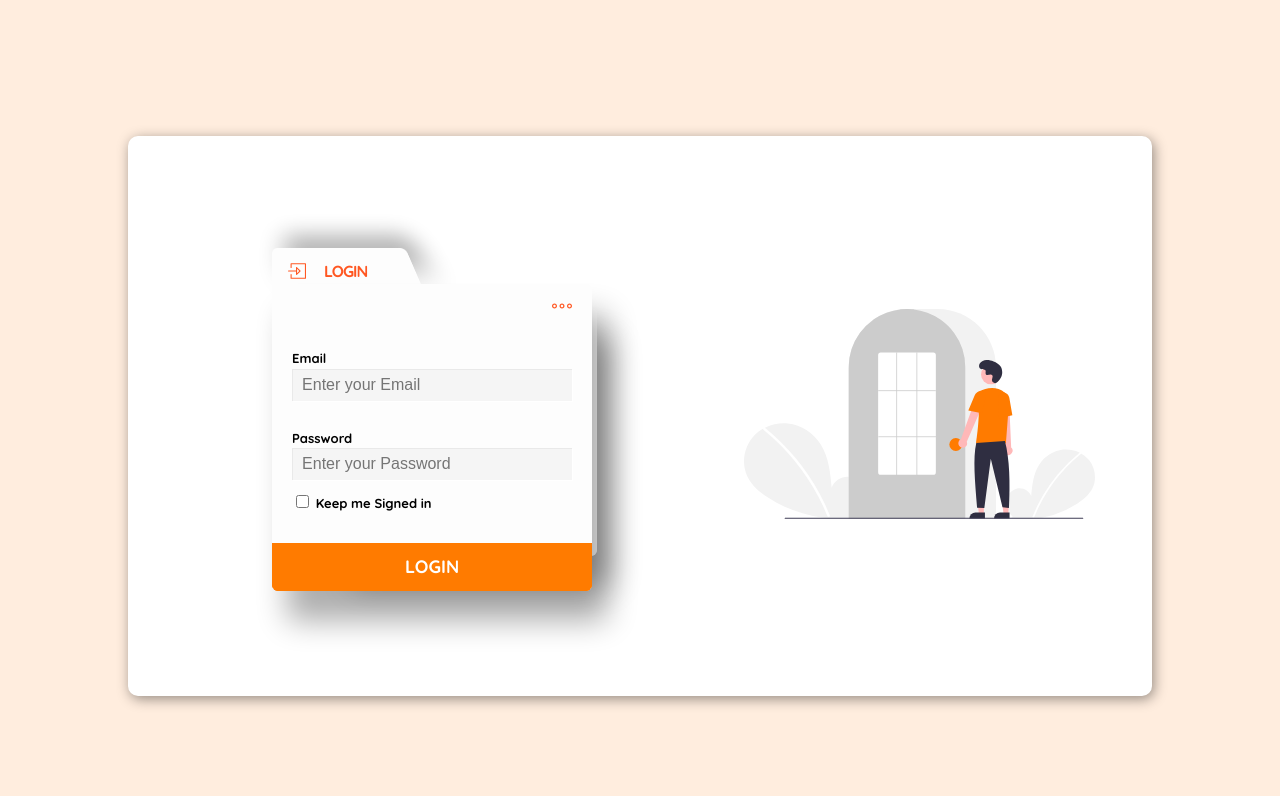
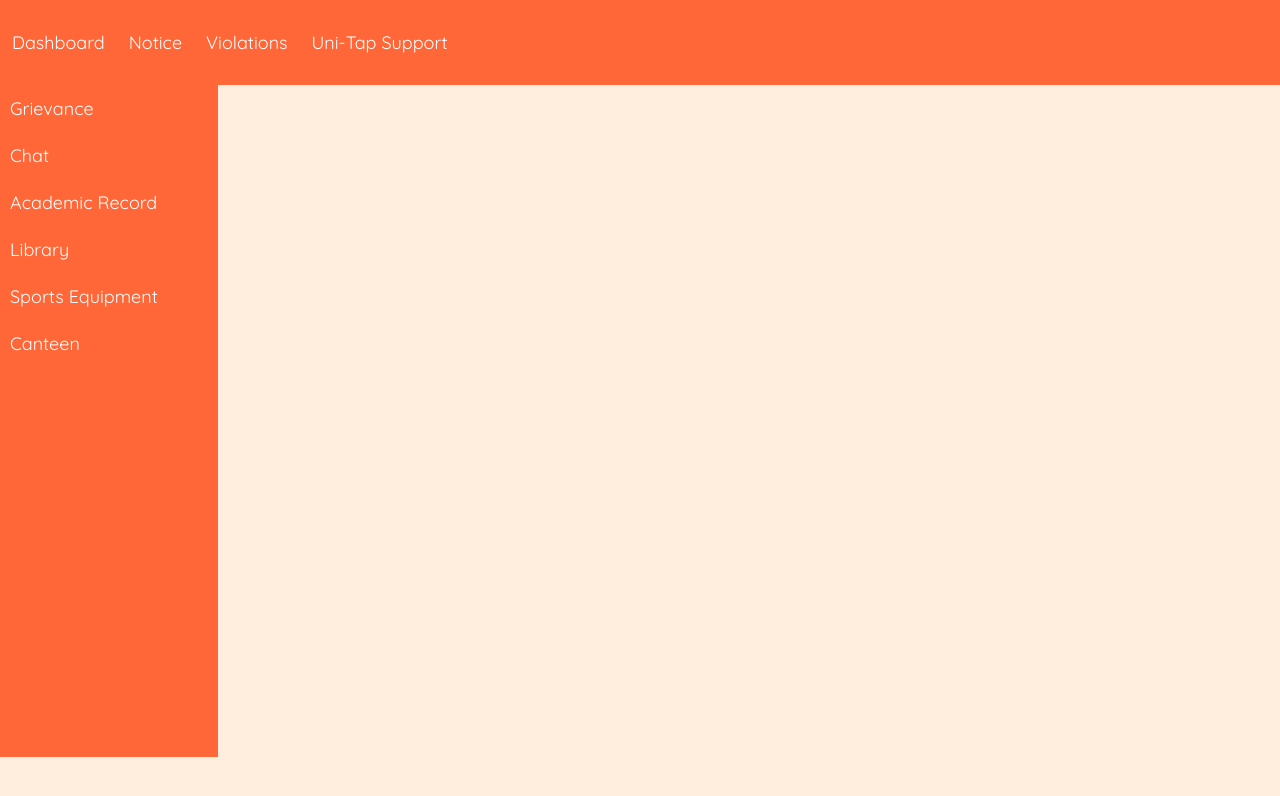
Before and after one commit to UniTap/Uni-Tap2, a React (Create React App) app in the folder unitap-portal/: page /HomePage in a window 1280 px wide. Shown: the top 796 px of the page. Built offline with nearby package versions, Linux system fonts and the light colour scheme.

Commit message:
Initializing Home-Page

```diff
--- a/unitap-portal/package.json
+++ b/unitap-portal/package.json
@@ -3,13 +3,17 @@
   "version": "0.1.0",
   "private": true,
   "dependencies": {
+    "@material-ui/icons": "^4.11.2",
     "@testing-library/jest-dom": "^5.14.1",
     "@testing-library/react": "^11.2.7",
     "@testing-library/user-event": "^12.8.3",
+    "bootstrap": "^5.1.0",
     "jquery": "^3.6.0",
     "react": "^17.0.2",
+    "react-bootstrap": "^2.0.0-beta.6",
     "react-dom": "^17.0.2",
     "react-router-dom": "^5.2.1",
+    "react-script": "^2.0.5",
     "react-scripts": "4.0.3",
     "web-vitals": "^1.1.2"
   },
--- a/unitap-portal/src/App.js
+++ b/unitap-portal/src/App.js
@@ -1,12 +1,18 @@
 import './App.css';
 import LoginPage from './LoginPage';
-import { BrowserRouter, Route, Link } from "react-router-dom"
+import HomePage from './HomePage';
+import { BrowserRouter as Router, Route, Switch, Link } from "react-router-dom"
 
 function App() {
   return (
     <div className="App">
-      <LoginPage/>
-      {/* <Glass/> */}
+      <Router>
+        <Switch>
+          <Route path="/" component={ LoginPage } exact/>
+          <Route path="/HomePage" component={ HomePage } exact/>
+        </Switch>
+      </Router>
+      {/* <LoginPage/> */}
     </div>
   );
 }
--- /dev/null
+++ b/unitap-portal/src/HomePage.css
@@ -0,0 +1,13 @@
+:root {
+    --color-white: #fff;
+}
+
+.HomePage {
+    width: 100%;
+    margin: 0;
+    padding: 0;
+}
+
+.content {
+    flex: 0.6;
+}
--- /dev/null
+++ b/unitap-portal/src/HomePage.js
@@ -0,0 +1,17 @@
+import React from 'react'
+import "./HomePage.css"
+import Navbar from "./Navbar"
+import { BrowserRouter as Router, Route, Switch, Link } from "react-router-dom"
+
+function HomePage() {
+  return (
+    <div className="HomePage">
+      <Navbar/>
+      <div className="content">
+
+      </div>
+    </div>
+  )
+}
+
+export default HomePage
--- a/unitap-portal/src/LoginPage.css
+++ b/unitap-portal/src/LoginPage.css
@@ -18,6 +18,7 @@
     box-shadow: #0000006b 2px 3px 13px;
 }
 
+
 /*--------------------
 General Style
 ---------------------*/
@@ -30,7 +31,6 @@ General Style
 
 body,
 html {
-  height: 100%;
     font-family: "Quicksand", sans-serif;
     -webkit-font-smoothing: antialiased;
     -moz-osx-font-smoothing: grayscale;
@@ -46,6 +46,7 @@ body {
     /* background: linear-gradient(135deg, rgba(30, 29, 31, 1) 0%, rgba(223, 64, 90, 1) 100%); */
     /* filter: progid: DXImageTransform.Microsoft.gradient( startColorstr='#1e1d1f', endColorstr='#df405a', GradientType=1); */
 }
+
 
 /*--------------------
 Text
@@ -67,6 +68,7 @@ h3 {
     color: #032942;
     text-align: right;
 }
+
 
 /*--------------------
 Icons
@@ -122,6 +124,7 @@ Icons
     background-repeat: no-repeat;
     background-position: center;
 }
+
 
 /*--------------------
 Login Box
@@ -221,6 +224,7 @@ Login Box
     position: relative;
     border-top: 1px solid rgba(255, 255, 255, 0.3);
 }
+
 
 /*--------------------
 Form
@@ -334,12 +338,9 @@ input[type="password"] {
     font-size: 16px;
     font-weight: 400;
     float: left;
-  -webkit-box-shadow: inset 1px 1px 0px rgba(0, 0, 0, 0.05),
-    1px 1px 0px rgba(255, 255, 255, 1);
-  -moz-box-shadow: inset 1px 1px 0px rgba(0, 0, 0, 0.05),
-    1px 1px 0px rgba(255, 255, 255, 1);
-  box-shadow: inset 1px 1px 0px rgba(0, 0, 0, 0.05),
-    1px 1px 0px rgba(255, 255, 255, 1);
+    -webkit-box-shadow: inset 1px 1px 0px rgba(0, 0, 0, 0.05), 1px 1px 0px rgba(255, 255, 255, 1);
+    -moz-box-shadow: inset 1px 1px 0px rgba(0, 0, 0, 0.05), 1px 1px 0px rgba(255, 255, 255, 1);
+    box-shadow: inset 1px 1px 0px rgba(0, 0, 0, 0.05), 1px 1px 0px rgba(255, 255, 255, 1);
 }
 
 input[type="text"]:focus,
@@ -389,6 +390,7 @@ p.field span.i {
     animation: bounceIn 0.6s linear;
 }
 
+
 /*--------------------
 Transitions
 ---------------------*/
--- a/unitap-portal/src/LoginPage.js
+++ b/unitap-portal/src/LoginPage.js
@@ -1,7 +1,7 @@
 import React from 'react'
 import $ from 'jquery'
 import "./LoginPage.css"
-import loginImg from "./loginImg.svg"
+import loginImg from "./LoginImg.svg"
 
 function LoginPage() {
 
--- /dev/null
+++ b/unitap-portal/src/Navbar.css
@@ -0,0 +1,48 @@
+:root {
+    --color-white: #fff;
+    --color-darkOrange: #ff5622e1;
+}
+
+.horizontalList {
+    list-style-type: none;
+    margin: 0;
+    padding: 31px 0;
+    background-color: var(--color-darkOrange);
+}
+
+.horizontal-navs {
+    display: inline;
+    padding: 5px 12px;
+    font-weight: 500;
+    font-size: 18px;
+    color: var(--color-white);
+}
+
+.Pagedivide {
+    display: flex;
+}
+
+.verticalBar {
+    flex: 0.4;
+}
+
+.verticalList {
+    list-style-type: none;
+    margin: 0;
+    padding: 0;
+    width: 150px;
+    background-color: var(--color-darkOrange);
+    height: 84vh;
+    width: 17%;
+}
+
+.vertical-navs {
+    display: block;
+    color: #000;
+    padding: 8px 16px;
+    text-decoration: none;
+    font-weight: 500;
+    font-size: 18px;
+    color: var(--color-white);
+    padding: 12px 10px;
+}
--- /dev/null
+++ b/unitap-portal/src/Navbar.js
@@ -0,0 +1,38 @@
+import React from 'react'
+import "./Navbar.css"
+import HelpOutlineIcon from '@material-ui/icons/HelpOutline';
+import ForumIcon from '@material-ui/icons/Forum';
+import EqualizerIcon from '@material-ui/icons/Equalizer';
+import LibraryBooksIcon from '@material-ui/icons/LibraryBooks';
+import SportsBaseballIcon from '@material-ui/icons/SportsBaseball';
+import FastfoodIcon from '@material-ui/icons/Fastfood';
+
+function Navbar() {
+  return (
+    <div>
+      <div className="horizontalBar">
+        <ul className="horizontalList">
+          <li className="horizontal-navs">Dashboard</li>
+          <li className="horizontal-navs">Notice</li>
+          <li className="horizontal-navs">Violations</li>
+          <li className="horizontal-navs">Uni-Tap Support</li>
+        </ul>
+      </div>
+
+      <div className="Pagedivde">
+        <div className="verticalBar">
+          <ul className="verticalList">
+            <li className="vertical-navs">Grievance</li>
+            <li className="vertical-navs">Chat</li>
+            <li className="vertical-navs">Academic Record</li>
+            <li className="vertical-navs">Library</li>
+            <li className="vertical-navs">Sports Equipment</li>
+            <li className="vertical-navs">Canteen</li>
+          </ul>
+        </div>
+      </div>
+    </div>
+  )
+}
+
+export default Navbar
```
Also changed, not shown: 1 other file (tests, documents, lock files or other folders). Lines whose indentation alone changed are shown as unchanged.
